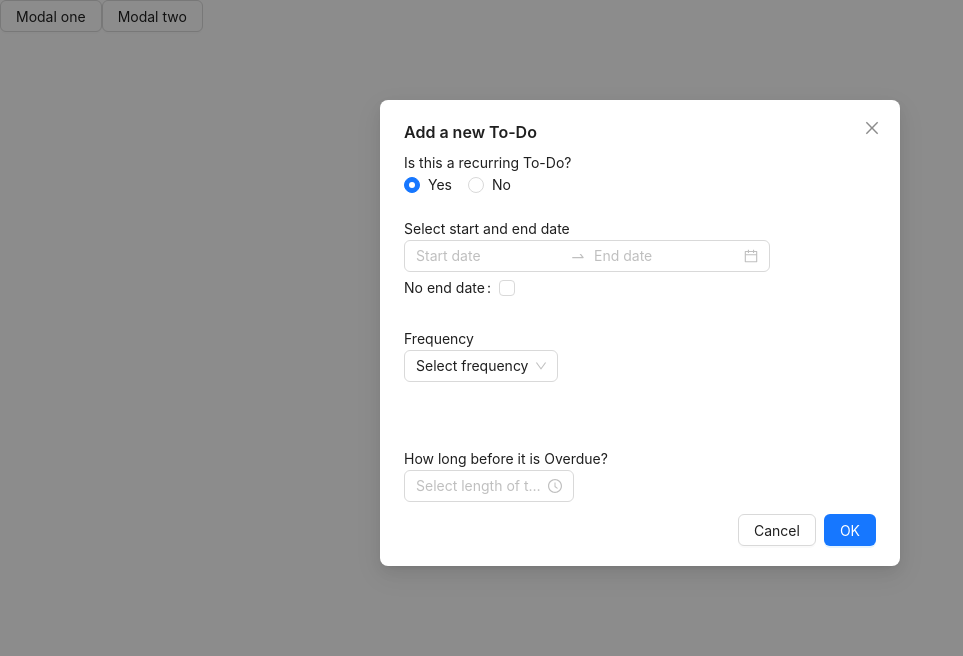
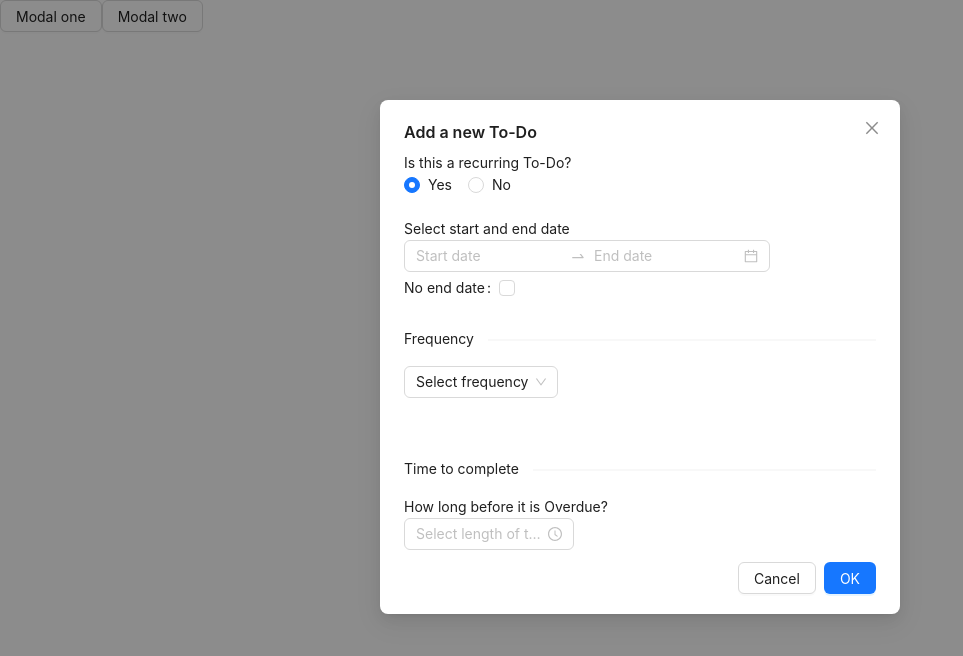
Before and after one commit to mihaiLambru/frequency-poc, a React (Create React App) app: page / in a window 1280 px wide. Both pictures are taken after a click on the button "Modal one". Shown: the top 656 px of the page, without its empty margins (0-963 px from the left). Built offline with nearby package versions, Linux system fonts and the light colour scheme.

Commit message:
Improved Ui of modal one

```diff
--- a/src/Francesco.tsx
+++ b/src/Francesco.tsx
@@ -10,6 +10,7 @@ import {
   Space,
   TimePicker,
   Typography,
+  Divider,
 } from "antd";
 
 const Francesco = ({
@@ -33,9 +34,10 @@ const Francesco = ({
             <br />
             <div style={{ marginRight: 5 }} />
             <br />
+            {'On: '}
+            <br />
             <Checkbox.Group>
               <div style={{ display: "flex", gap: 1 }}>
-                {'On: '}
                 <Checkbox value="M">Mon</Checkbox>
                 <Checkbox value="Tu">Tue</Checkbox>
                 <Checkbox value="We">Wed</Checkbox>
@@ -64,9 +66,10 @@ const Francesco = ({
             {" week(s)"}
             <br />
             <br />
+            {"On: "}
+            <br />
             <Checkbox.Group>
               <div style={{ display: "flex", gap: 1 }}>
-                {"On: "}
                 <Checkbox value="M">Mon</Checkbox>
                 <Checkbox value="Tu">Tue</Checkbox>
                 <Checkbox value="We">Wed</Checkbox>
@@ -127,7 +130,9 @@ const Francesco = ({
             <Checkbox />
           </Form.Item>
 
-          <Typography>Frequency</Typography>
+          <Divider orientation="left" orientationMargin="0" plain>
+          Frequency
+          </Divider>
           <Select
             onChange={(value) => setFrequency(value)}
             value={frequency}
@@ -161,7 +166,9 @@ const Francesco = ({
           {renderFrequencyInputs()}
         </Form>
         <br />
-        <br />
+        <Divider orientation="left" orientationMargin="0" plain>
+        Time to complete
+        </Divider>
         <Typography>How long before it is Overdue?</Typography>
         <TimePicker placeholder="Select length of time" format={"HH:mm"} />
       </Modal>
```
